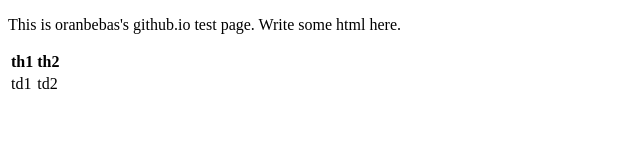
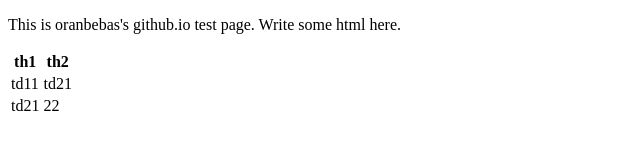
Before and after one commit to oranbebas/oranbebas.github.io, a plain HTML site: page index.html in a window 1280 px wide. Shown: the full height of the page, 0-640 px from the left. Drawn offline with Linux system fonts and the light colour scheme.

Commit message:
add row to table

```diff
--- a/index.html
+++ b/index.html
@@ -12,8 +12,12 @@
       <th>th2</th>
     </tr>
     <tr>
-      <td>td1</td>
-      <td>td2</td>
+      <td>td11</td>
+      <td>td21</td>
+    </tr>
+    <tr>
+      <td>td21</td>
+      <td>22</td>
     </tr>
   </table>
 </body>
```
